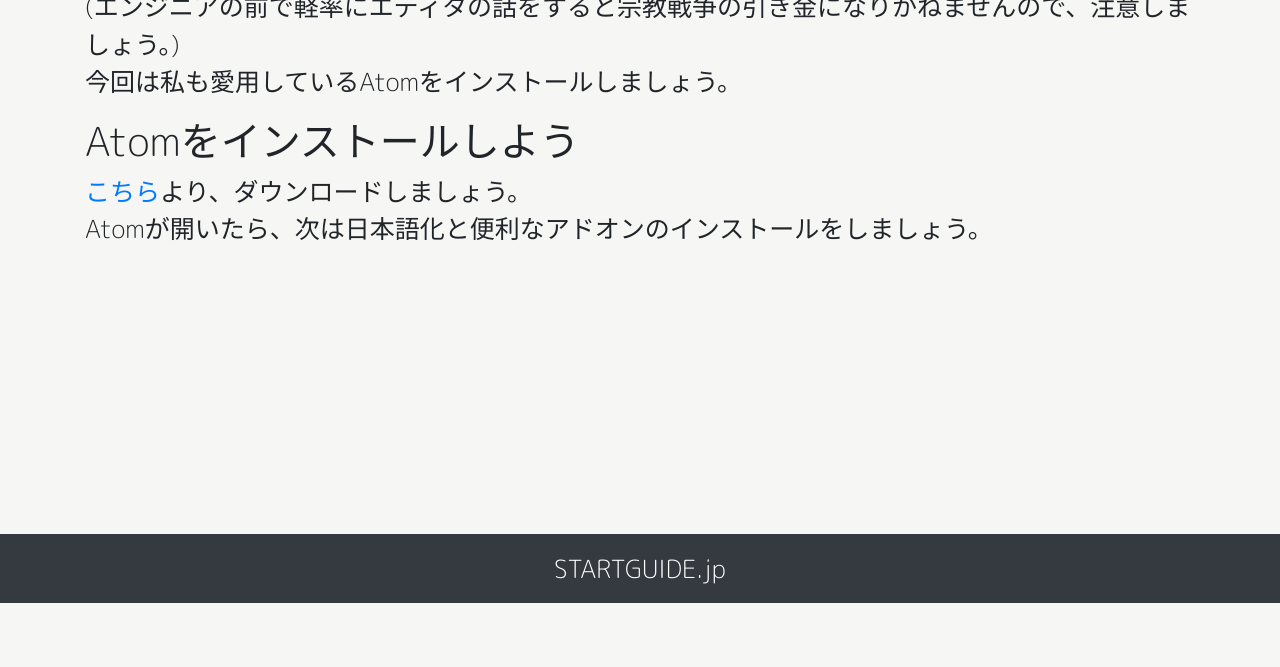
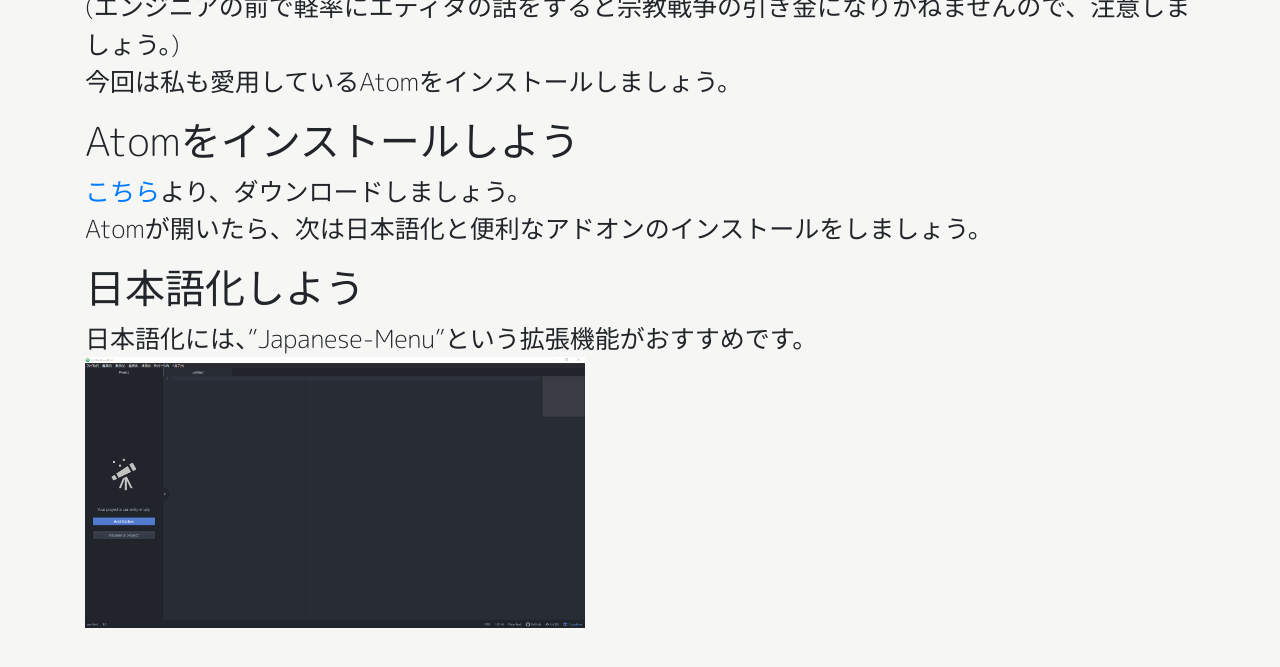
Before and after one commit to startguide/startguide.jp, a Jekyll site: the page built from _posts/2021-01-03-%E3%82%A8%E3%83%87%E3%82%A3%E3%82%BF%E3%81%AE%E3%82%A4%E3%83%B3%E3%82%B9%E3%83%88%E3%83%BC%E3%83%AB.markdown, in a window 1280 px wide and 900 px high, scrolled down 474 px. Shown: the top 667 px of the window. Built offline with Jekyll 4.4.1, drawn with Linux system fonts in a browser that asks for light colours; nearby versions of some CDN libraries; comment, search, counter and statistics services are not loaded; a style sheet for code colours, icons or effects is not loaded; before the commit the page ends 1093 px from its top, so only the background shows below that.

Commit message:
記事の追加

```diff
--- a/_posts/2021-01-03-%E3%82%A8%E3%83%87%E3%82%A3%E3%82%BF%E3%81%AE%E3%82%A4%E3%83%B3%E3%82%B9%E3%83%88%E3%83%BC%E3%83%AB.markdown
+++ b/_posts/2021-01-03-%E3%82%A8%E3%83%87%E3%82%A3%E3%82%BF%E3%81%AE%E3%82%A4%E3%83%B3%E3%82%B9%E3%83%88%E3%83%BC%E3%83%AB.markdown
@@ -15,3 +15,6 @@
 # Atomをインストールしよう
   [こちら](https://atom.io)より、ダウンロードしましょう。
   Atomが開いたら、次は日本語化と便利なアドオンのインストールをしましょう。
+# 日本語化しよう
+  日本語化には、"Japanese-Menu"という拡張機能がおすすめです。
+  <img src="https://startguide.jp/media-post/1-2/1.jpg" class="postpic">
```
Also changed, not shown: media-post/1-2/1.jpg (added), media-post/1-2/2.jpg (added), media-post/1-2/3.jpg (added), media-post/1-2/4.jpg (added).
